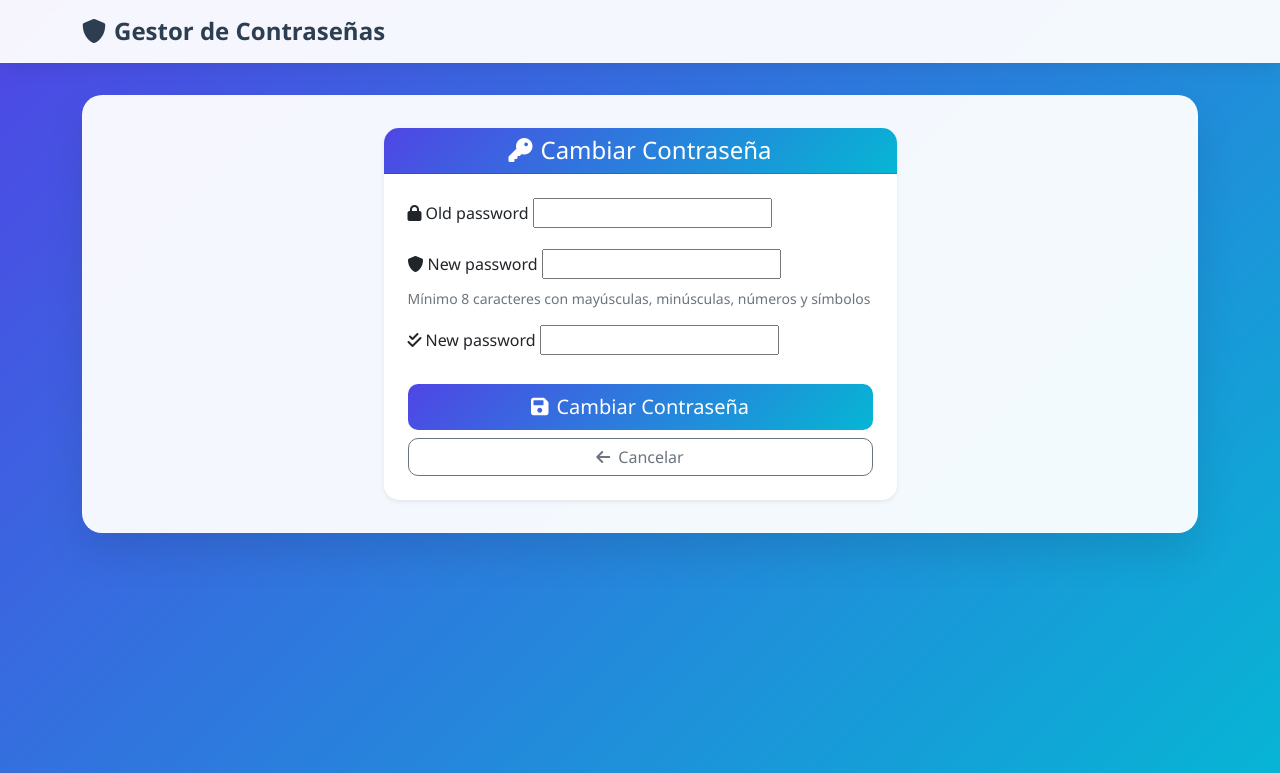
After one commit to Adalid-choque/secure-password-manager, a Django app: template passwords/templates/passwords/change_password.html in a window 1280 px wide. The commit adds this page. Shown: the top 773 px of the page. Run offline with Django 3.2, Linux system fonts and the light colour scheme; the template is opened without the code that fills it, so the values that code supplies are empty, except form fields; tables that the repository leaves empty hold one stand-in row (values such as "Sample post"); form fields are guessed from the names that the template uses.

Commit message:
feat: agregar funcionalidad para cambio de contraseña del usuario

```diff
--- a/passwords/templates/passwords/add.html
+++ b/passwords/templates/passwords/add.html
@@ -7,11 +7,11 @@
     <div class="col-md-8">
         <div class="card">
             <div class="card-header">
-                <h4 class="mb-0">🔐 Agregar Nueva Contraseña (Modo Seguro)</h4>
+                <h4 class="mb-0"> Agregar Nueva Contraseña (Modo Seguro)</h4>
             </div>
             <div class="card-body">
                 <div class="alert alert-info">
-                    <strong>🛡️ Seguridad Mejorada:</strong>
+                    <strong> Seguridad Mejorada:</strong>
                     <ul class="mb-0 mt-2">
                         <li>Derivación de clave PBKDF2 con 100,000 iteraciones</li>
                         <li>Validación de fortaleza de contraseña</li>
--- a/passwords/templates/passwords/base.html
+++ b/passwords/templates/passwords/base.html
@@ -53,6 +53,9 @@
             <div class="navbar-nav ms-auto">
                 {% if user.is_authenticated %}
                     <span class="navbar-text me-3">Hola, {{ user.username }}</span>
+                    <a class="nav-link" href="{% url 'change_password' %}">
+                        <i class="fas fa-key me-1"></i>Cambiar Contraseña
+                    </a>
                     <a class="nav-link" href="{% url 'logout' %}">
                         <i class="fas fa-sign-out-alt me-1"></i>Cerrar Sesión
                     </a>
--- /dev/null
+++ b/passwords/templates/passwords/change_password.html
@@ -0,0 +1,74 @@
+{% extends 'passwords/base.html' %}
+
+{% block title %}Cambiar Contraseña - Gestor de Contraseñas{% endblock %}
+
+{% block content %}
+<div class="row justify-content-center">
+    <div class="col-md-6">
+        <div class="card shadow-sm" style="border-radius: 15px; border: none;">
+            <div class="card-header text-center" style="background: linear-gradient(135deg, #4f46e5 0%, #06b6d4 100%); color: white; border-radius: 15px 15px 0 0;">
+                <h4 class="mb-0">
+                    <i class="fas fa-key me-2"></i>Cambiar Contraseña
+                </h4>
+            </div>
+            <div class="card-body p-4">
+                <form method="post">
+                    {% csrf_token %}
+
+                    <div class="mb-3">
+                        <label for="{{ form.old_password.id_for_label }}" class="form-label">
+                            <i class="fas fa-lock me-1"></i>{{ form.old_password.label }}
+                        </label>
+                        {{ form.old_password }}
+                        {% if form.old_password.errors %}
+                            <div class="text-danger small mt-1">
+                                {% for error in form.old_password.errors %}
+                                    <div>{{ error }}</div>
+                                {% endfor %}
+                            </div>
+                        {% endif %}
+                    </div>
+
+                    <div class="mb-3">
+                        <label for="{{ form.new_password1.id_for_label }}" class="form-label">
+                            <i class="fas fa-shield-alt me-1"></i>{{ form.new_password1.label }}
+                        </label>
+                        {{ form.new_password1 }}
+                        <div class="form-text">Mínimo 8 caracteres con mayúsculas, minúsculas, números y símbolos</div>
+                        {% if form.new_password1.errors %}
+                            <div class="text-danger small mt-1">
+                                {% for error in form.new_password1.errors %}
+                                    <div>{{ error }}</div>
+                                {% endfor %}
+                            </div>
+                        {% endif %}
+                    </div>
+
+                    <div class="mb-4">
+                        <label for="{{ form.new_password2.id_for_label }}" class="form-label">
+                            <i class="fas fa-check-double me-1"></i>{{ form.new_password2.label }}
+                        </label>
+                        {{ form.new_password2 }}
+                        {% if form.new_password2.errors %}
+                            <div class="text-danger small mt-1">
+                                {% for error in form.new_password2.errors %}
+                                    <div>{{ error }}</div>
+                                {% endfor %}
+                            </div>
+                        {% endif %}
+                    </div>
+
+                    <div class="d-grid gap-2">
+                        <button type="submit" class="btn btn-primary btn-lg" style="background: linear-gradient(135deg, #4f46e5 0%, #06b6d4 100%); border: none; border-radius: 10px;">
+                            <i class="fas fa-save me-2"></i>Cambiar Contraseña
+                        </button>
+                        <a href="{% url 'list_passwords' %}" class="btn btn-outline-secondary" style="border-radius: 10px;">
+                            <i class="fas fa-arrow-left me-2"></i>Cancelar
+                        </a>
+                    </div>
+                </form>
+            </div>
+        </div>
+    </div>
+</div>
+{% endblock %}
--- a/passwords/urls.py
+++ b/passwords/urls.py
@@ -1,5 +1,6 @@
 from django.urls import path
 from . import views
+from .views_auth import change_password
 
 urlpatterns = [
     path('', views.list_passwords, name='list_passwords'),
@@ -7,4 +8,5 @@ urlpatterns = [
     path('add/simple/', views.add_password_simple, name='add_password_simple'),
     path('delete/<int:password_id>/', views.delete_password, name='delete_password'),
     path('api/check-password-strength/', views.check_password_strength, name='check_password_strength'),
+    path('change-password/', change_password, name='change_password'),
 ]
```
Also changed, not shown: passwords/forms.py (+28 -0 lines), passwords/views_auth.py (+18 -1 lines).
